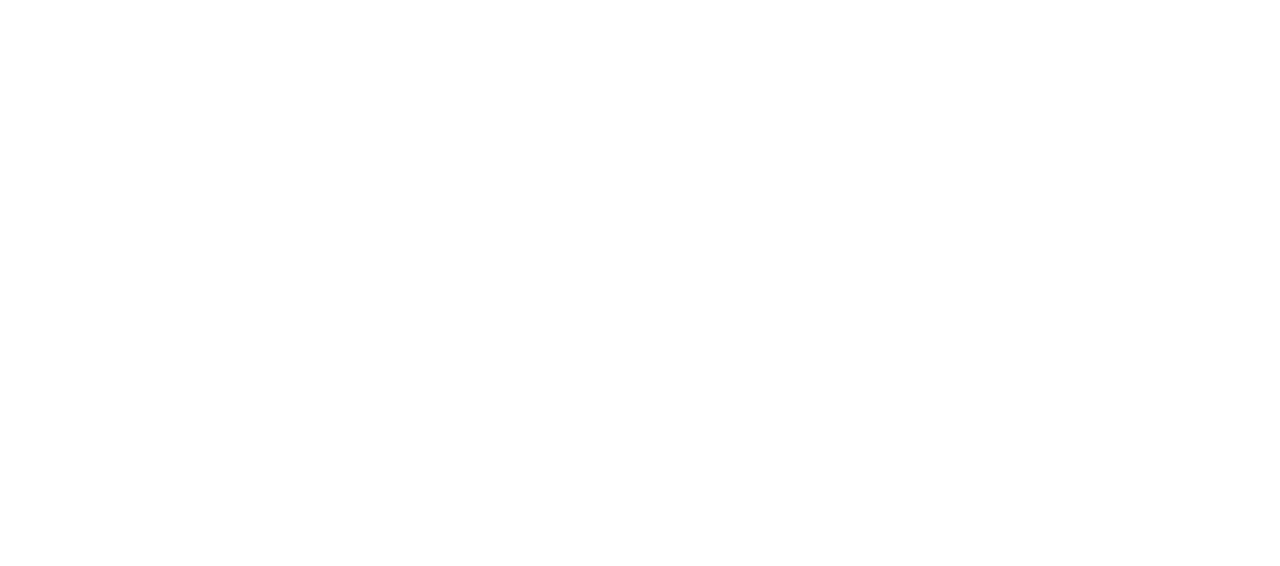
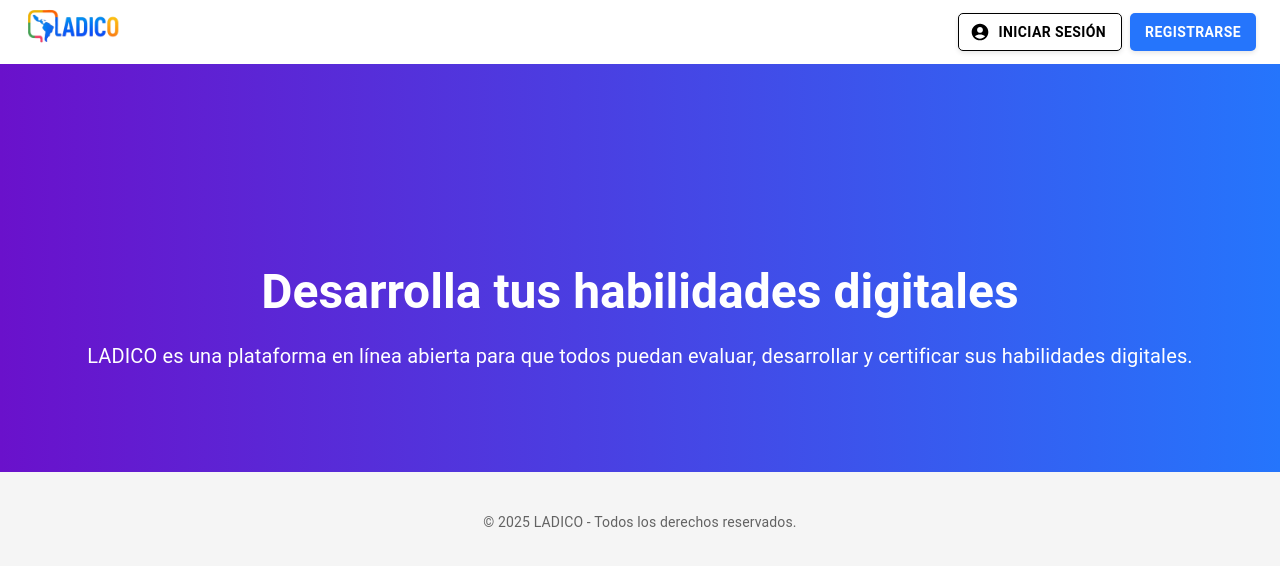
Before and after one commit to alvnc1/ladico, a React (Create React App) app: page /homepage in a window 1280 px wide. Before the commit this address had no page. Shown: the top 566 px of the page. Built offline with nearby package versions, Linux system fonts and the light colour scheme.

Commit message:
homepage ok

```diff
--- a/package.json
+++ b/package.json
@@ -5,6 +5,7 @@
   "dependencies": {
     "@emotion/react": "^11.14.0",
     "@emotion/styled": "^11.14.0",
+    "@mui/icons-material": "^7.1.0",
     "@mui/material": "^7.1.0",
     "@testing-library/dom": "^10.4.0",
     "@testing-library/jest-dom": "^6.6.3",
--- a/src/App.js
+++ b/src/App.js
@@ -2,13 +2,15 @@
 import { BrowserRouter as Router, Routes, Route } from "react-router-dom";
 import LoginRegister from './components/LoginRegister';
 import Home from './components/Home';
+import HomePage from './components/HomePage';
 
 function App() {
   return (
     <Router>
       <Routes>
-        <Route path="/" element={<LoginRegister />} />
+        <Route path="/loginregister" element={<LoginRegister />} />
         <Route path="/home" element={<Home />} />
+        <Route path="/homepage" element={<HomePage />} />
       </Routes>
     </Router>
   );
--- /dev/null
+++ b/src/components/HomePage.js
@@ -0,0 +1,109 @@
+import { useNavigate } from "react-router-dom";
+import React from 'react';
+import { AppBar, Toolbar, Typography, Button, Box } from '@mui/material';
+import { Link } from 'react-router-dom';
+import { AccountCircle } from '@mui/icons-material'; // Importamos el icono para el botón "Log in"
+import "../style/homePage.css";
+
+const HomePage = () => {
+    const navigate = useNavigate(); // Usamos useNavigate para redirigir
+
+    // Función para manejar el clic en el botón "Log In" o "Sign Up"
+    const handleLogInSignIn = () => {
+      navigate("/loginregister"); // Redirige a la página de inicio de sesión o registro
+    };
+
+    return (
+      <div>
+        {/* Barra de navegación */}
+        <AppBar position="static" sx={{ backgroundColor: '#fff', boxShadow: 0 }}>
+          <Toolbar sx={{ display: 'flex', justifyContent: 'space-between', alignItems: 'center', height: '60px' }}>
+            {/* Logo a la izquierda */}
+            <Box sx={{ flexGrow: 1 }}>
+              <Typography variant="h6" component="div" sx={{ color: '#2575fc', fontWeight: 'bold', fontFamily: 'Roboto' }}>
+                <Link to="/" style={{ textDecoration: 'none', color: '#2575fc' }}>
+                  {/* Ajustamos la imagen para que no haga crecer la barra */}
+                  <img
+                    src="/img/ladico.png"
+                    alt="LADICO"
+                    style={{
+                      maxHeight: '100px',  // Tamaño máximo de la altura
+                      objectFit: 'contain', // Mantener la proporción sin deformar
+                    }}
+                  />
+                </Link>
+              </Typography>
+            </Box>
+
+            {/* Botones a la derecha */}
+            <Box sx={{ display: 'flex', gap: '8px' }}>
+              {/* Botón "Iniciar sesión" con icono */}
+              <Button
+                variant="outlined"
+                sx={{
+                  borderColor: 'black',  // Bordes negros
+                  color: 'black',  // Texto negro
+                  padding: '6px 15px',
+                  fontSize: '14px',  // Aumentamos el tamaño del texto
+                  fontWeight: 'bold',
+                  borderRadius: '5px',  // Botones cuadrados
+                  boxShadow: '0px 2px 5px rgba(0, 0, 0, 0.1)', // Sombra por defecto
+                  '&:hover': {
+                    boxShadow: '0px 4px 15px rgba(0, 0, 0, 0.3)', // Aumentar la sombra cuando el mouse pasa por encima
+                  }
+                }}
+                startIcon={<AccountCircle />}  // Añadimos el icono de usuario al principio
+                onClick={handleLogInSignIn} // Llamamos a la función handleLogIn al hacer clic
+              >
+                Iniciar sesión
+              </Button>
+
+              {/* Botón "Registrarse" */}
+              <Button
+                variant="contained"
+                sx={{
+                  backgroundColor: '#2575fc', // Fondo azul
+                  color: '#fff', // Texto blanco
+                  padding: '6px 15px',
+                  fontSize: '14px', // Aumentamos el tamaño del texto
+                  fontWeight: 'bold',
+                  borderRadius: '5px',  // Botones cuadrados
+                  boxShadow: '0px 2px 5px rgba(0, 0, 0, 0.1)', // Sombra por defecto
+                  '&:hover': {
+                    backgroundColor: '#1d5bb8', // Oscurecer el fondo en hover
+                    boxShadow: '0px 4px 15px rgba(0, 0, 0, 0.3)', // Aumentar la sombra cuando el mouse pasa por encima
+                  }
+                }}
+                onClick={handleLogInSignIn} // Llamamos a la función handleSignUp al hacer clic
+              >
+                Registrarse
+              </Button>
+            </Box>
+          </Toolbar>
+        </AppBar>
+
+        {/* Sección del encabezado (Landing Page) */}
+        <div className="header">
+          <Box sx={{ textAlign: 'center', marginTop: '100px' }}>
+            <Typography variant="h3" sx={{ fontWeight: 'bold' }}>
+              Desarrolla tus habilidades digitales
+            </Typography>
+            <Typography variant="h6" sx={{ marginTop: '20px', fontWeight: '400' }}>
+              LADICO es una plataforma en línea abierta para que todos puedan evaluar, desarrollar y certificar sus habilidades digitales.
+            </Typography>
+          </Box>
+        </div>
+
+        {/* Footer Section */}
+        <footer className="footer">
+          <Box sx={{ textAlign: 'center', padding: '20px' }}>
+            <Typography variant="body2" color="textSecondary">
+              © 2025 LADICO - Todos los derechos reservados.
+            </Typography>
+          </Box>
+        </footer>
+      </div>
+    );
+  };
+
+  export default HomePage;
--- a/src/components/LoginRegister.js
+++ b/src/components/LoginRegister.js
@@ -66,7 +66,7 @@
   };
 
   const handleLogoClick = () => {
-    navigate("/#");
+    navigate("/homepage");
   };
 
 
--- /dev/null
+++ b/src/style/homePage.css
@@ -0,0 +1,94 @@
+/* src/App.css */
+
+/* General body styling */
+body {
+    margin: 0;
+    font-family: 'Roboto', sans-serif;
+  }
+
+  /* Header Section Styling */
+  .header {
+    background: linear-gradient(to right, #6a11cb, #2575fc);
+    padding: 100px 0;
+    color: white;
+    text-align: center;
+  }
+
+  .header-title {
+    font-size: 3rem;
+    font-weight: bold;
+    margin-bottom: 1rem;
+  }
+
+  .header-description {
+    font-size: 1.2rem;
+    font-weight: 400;
+    margin-bottom: 3rem;
+  }
+
+  .header-logo {
+    height: 100px;
+    margin-top: 20px;
+  }
+
+  .header-buttons {
+    margin-top: 40px;
+  }
+
+  .signup-btn {
+    background-color: #9c27b0;
+    color: white;
+    padding: 10px 30px;
+    font-size: 18px;
+    font-weight: bold;
+    border-radius: 25px;
+    border: none;
+    margin-right: 20px;
+    cursor: pointer;
+    transition: background-color 0.3s;
+  }
+
+  .signup-btn:hover {
+    background-color: #8e24aa;
+  }
+
+  .video-btn {
+    background-color: transparent;
+    color: white;
+    border: 2px solid white;
+    padding: 10px 30px;
+    font-size: 18px;
+    font-weight: bold;
+    border-radius: 25px;
+    cursor: pointer;
+    transition: border-color 0.3s;
+  }
+
+  .video-btn:hover {
+    border-color: #8e24aa;
+  }
+
+  /* Estilo para el botón "Log In" */
+  .login-btn {
+    background-color: white;
+    color: black;
+    border: 2px solid black;
+    padding: 10px 30px;
+    font-size: 18px;
+    font-weight: bold;
+    border-radius: 25px;
+    cursor: pointer;
+    transition: background-color 0.3s;
+    margin-right: 20px;
+  }
+
+  .login-btn:hover {
+    background-color: #f5f5f5;
+  }
+
+  /* Footer Section Styling */
+  .footer {
+    padding: 20px;
+    background-color: #f5f5f5;
+    text-align: center;
+  }
```
Also changed, not shown: 1 other file (tests, documents, lock files or other folders).
